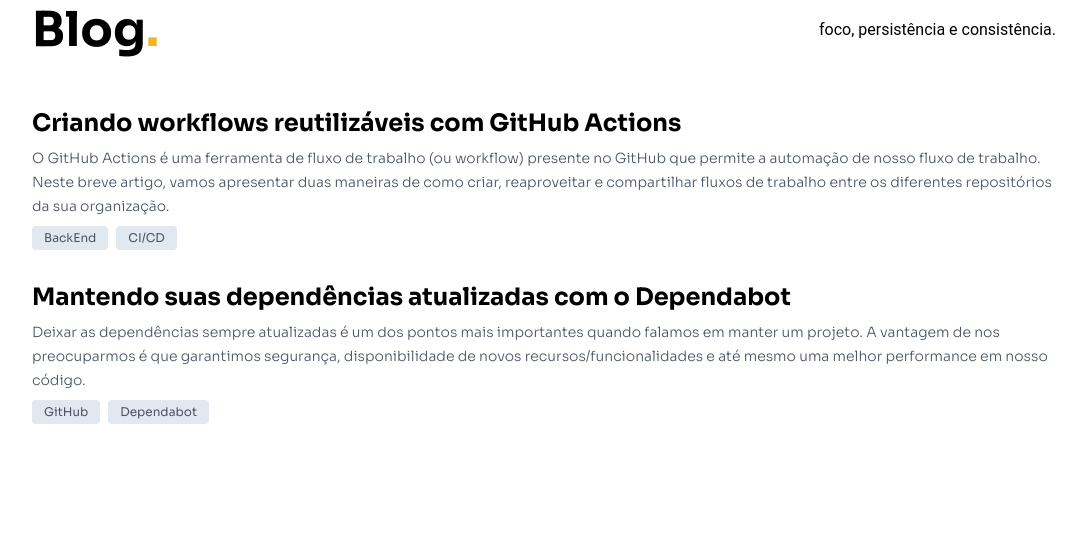
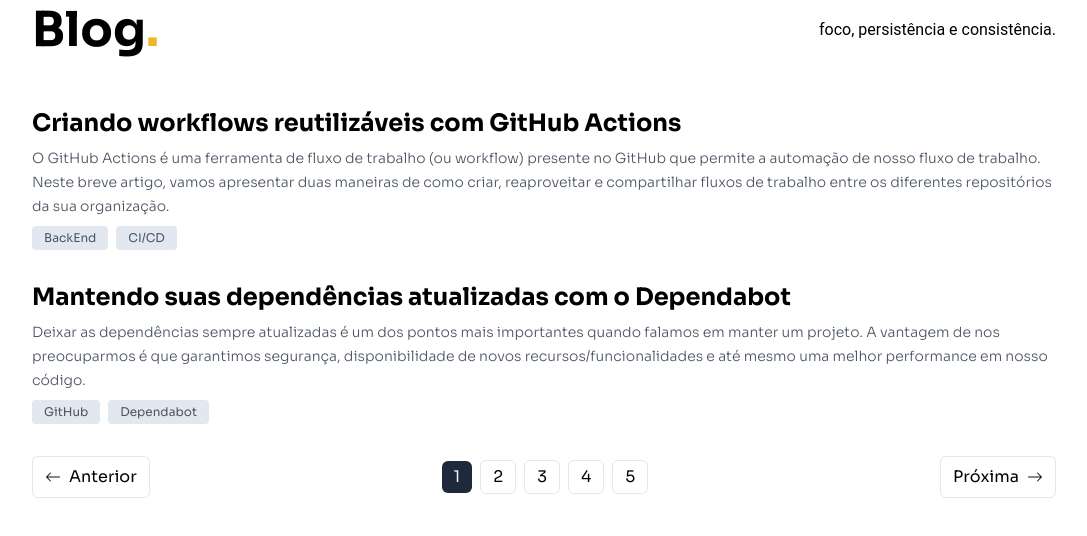
Before and after one commit to hstrada/hstrada.github.io, a Next.js app: page /blog in a window 1280 px wide. Shown: the top 536 px of the page, without its empty margins (96-1183 px from the left). Built offline with nearby package versions, Linux system fonts and the light colour scheme.

Commit message:
adding pagination to blog page

```diff
--- a/src/pages/_app.tsx
+++ b/src/pages/_app.tsx
@@ -3,12 +3,12 @@
 import { TranslationProvider } from '../core/hooks/useTranslate';
 import '../styles/globals.css';
 
-import { Oxygen, Sora } from 'next/font/google';
+import { Open_Sans, Sora } from 'next/font/google';
 
-const oxygen = Oxygen({
+const openSans = Open_Sans({
   subsets: ['latin'],
   weight: ['300', '400', '700'],
-  variable: '--font-oxygen'
+  variable: '--font-openSans'
 });
 
 const sora = Sora({
@@ -19,7 +19,7 @@
 
 function MyApp({ Component, pageProps }: AppProps) {
   return (
-    <main className={`${oxygen.variable} ${sora.variable}`}>
+    <main className={`${openSans.variable} ${sora.variable}`}>
       <TranslationProvider>
         <IconContext.Provider value={{ color: '#121212', size: '24px' }}>
           <Component {...pageProps} />
--- a/src/pages/blog.tsx
+++ b/src/pages/blog.tsx
@@ -1,4 +1,6 @@
 import Head from 'next/head';
+
+import { BsArrowLeft, BsArrowRight } from 'react-icons/bs';
 
 export default function Blog() {
   return (
@@ -58,6 +60,24 @@
               </div>
             </div>
           </div>
+
+          <div className="flex flex-row justify-between font-sans">
+            <div className="border px-3 py-2 rounded-md flex content-center items-center space-x-2">
+              <BsArrowLeft size={16} />
+              <p>Anterior</p>
+            </div>
+            <ul className="flex flex-row space-x-2 items-center">
+              <li className="px-3 py-1 rounded-md bg-slate-800 text-slate-100">1</li>
+              <li className="border px-3 py-1 rounded-md">2</li>
+              <li className="border px-3 py-1 rounded-md">3</li>
+              <li className="border px-3 py-1 rounded-md">4</li>
+              <li className="border px-3 py-1 rounded-md">5</li>
+            </ul>
+            <div className="border px-3 py-2 rounded-md flex content-center items-center space-x-2">
+              <p>Próxima</p>
+              <BsArrowRight size={16} />
+            </div>
+          </div>
         </div>
       </section>
     </>
--- a/tailwind.config.js
+++ b/tailwind.config.js
@@ -26,7 +26,7 @@
       },
       fontFamily: {
         sans: ['var(--font-sora)'],
-        display: ['var(--font-oxygen)']
+        display: ['var(--font-openSans)']
       },
       backgroundImage: {
         hero: "url('/images/bg-hero.png')"
```
